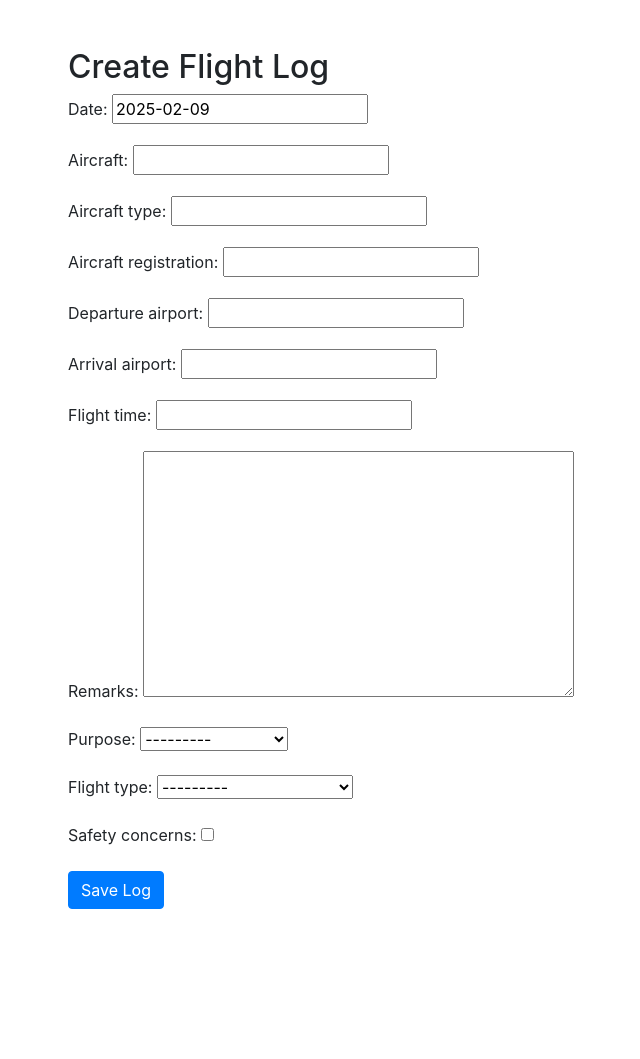
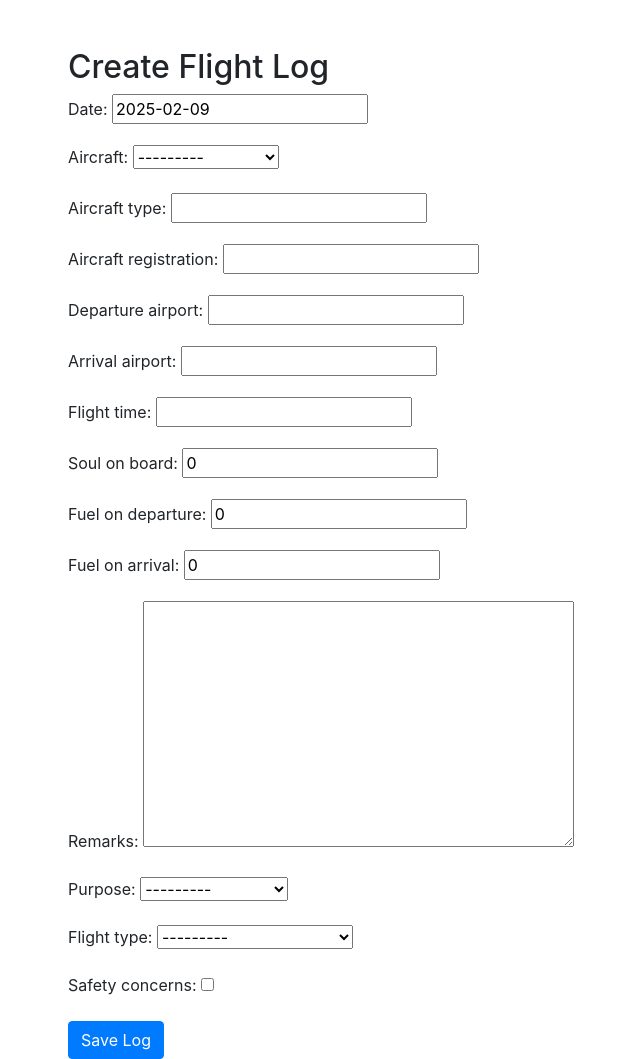
Before and after one commit to dcccalvin/SkyLog, a Django app: page /logs/logs/new/ in a window 1280 px wide. Shown: the part 56-1115 px from the top of the page, without its empty margins (32-672 px from the left). Before the commit the page ends 965 px from the top, so only its background shows below. Run offline with Django 4.2, Linux system fonts and the light colour scheme; a user stored in the database is signed in.

Commit message:
add new fields to Log model for souls on board and fuel details; update forms and templates accordingly

```diff
--- a/Pilot_Logbook/logs/forms.py
+++ b/Pilot_Logbook/logs/forms.py
@@ -6,4 +6,5 @@ class LogForm(forms.ModelForm):
         model = Log
         fields = ['date', 'aircraft', 'aircraft_type', 'aircraft_registration',
                   'departure_airport', 'arrival_airport', 'flight_time',
+                    'soul_on_board', 'fuel_on_departure', 'fuel_on_arrival',
                   'remarks', 'purpose', 'flight_type', 'safety_concerns']
--- a/Pilot_Logbook/logs/models.py
+++ b/Pilot_Logbook/logs/models.py
@@ -14,12 +14,17 @@ icao_validator = RegexValidator(
 class Log(models.Model):
     user = models.ForeignKey(User, on_delete=models.CASCADE)
     date = models.DateField(default=now)
-    aircraft = models.CharField(max_length=100)
+    AIRCRAFT=[("General Aviation","General Aviation"),("Commercial","Commercial"),("Military","Military")]
+    aircraft = models.CharField(max_length=100,choices=AIRCRAFT)
     aircraft_type = models.CharField(max_length=100)
     aircraft_registration = models.CharField(max_length=100)
     departure_airport = models.CharField(max_length=4, validators=[icao_validator])
     arrival_airport = models.CharField(max_length=4, validators=[icao_validator])
     flight_time = models.DurationField()  # timedelta for hours & minutes
+    soul_on_board = models.PositiveIntegerField(default=0)
+    fuel_on_departure = models.PositiveIntegerField(default=0)
+    fuel_on_arrival = models.PositiveIntegerField(default=0)
+
     remarks = models.TextField(blank=True, null=True)
     PURPOSE=[("Training","Training"),
              ("Recreational","Recreational"),
```
Also changed, not shown: Pilot_Logbook/logs/templates/logs/log_list.html (+7 -0 lines), Pilot_Logbook/db.sqlite3, Pilot_Logbook/logs/migrations/0002_alter_log_aircraft.py (added), Pilot_Logbook/logs/migrations/0003_log_fuel_on_arrival_log_fuel_on_departure_and_more.py (added).
